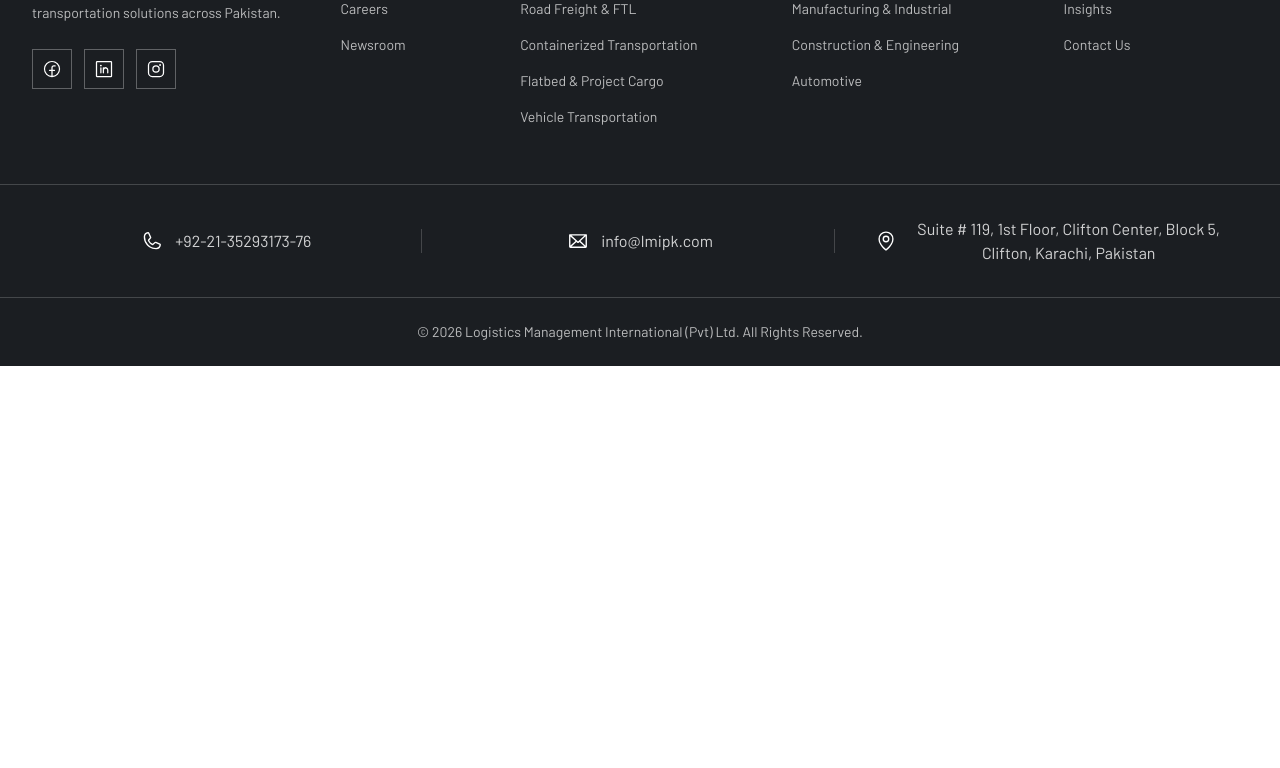
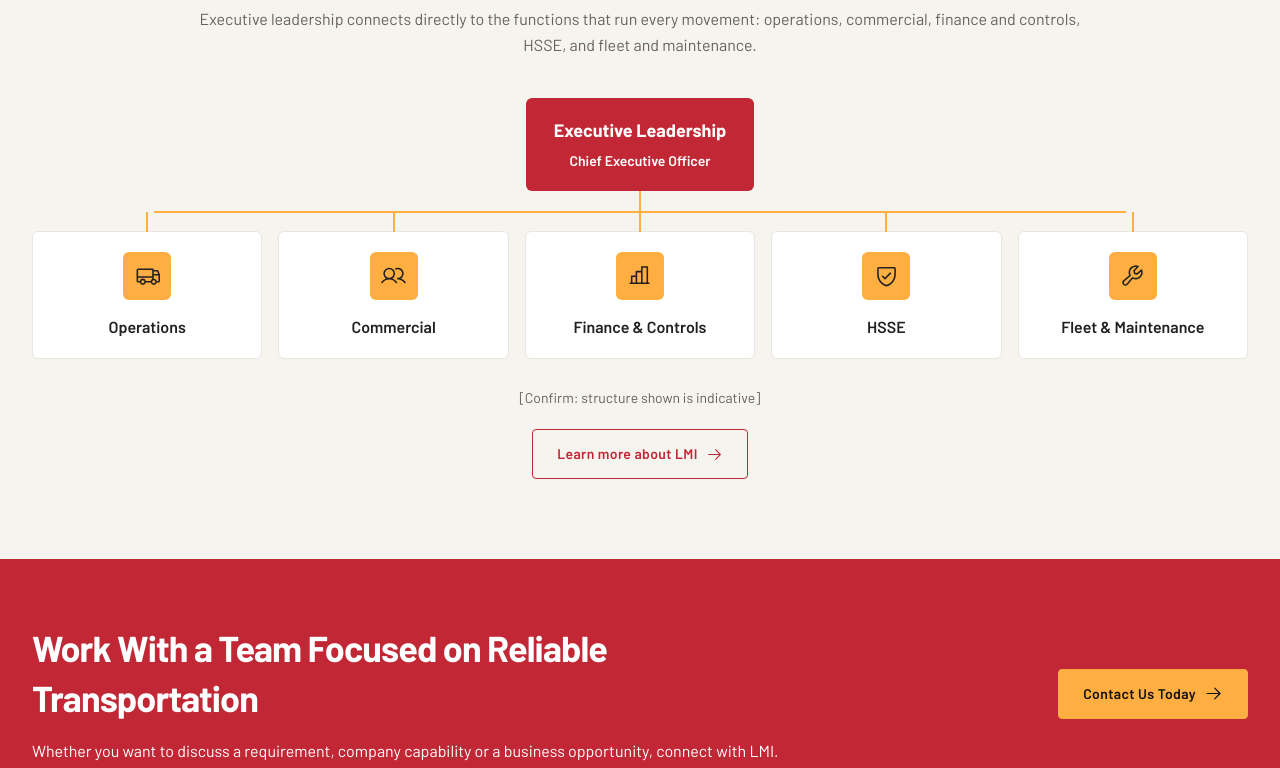
Before and after one commit to abdulrafayb/lmi-website, a React (Vite) app: page /company/leadership in a window 1280 px wide. Shown: the part 2552-3320 px from the top of the page. Before the commit the page ends 2918 px from the top, so only its background shows below. Built offline with nearby package versions, Linux system fonts and the light colour scheme; the HTML template or start-up script is replaced by a standard one.

Commit message:
Complete leadership page with organization model and contact banner

```diff
--- a/data/Our Company/Leadership.json
+++ b/data/Our Company/Leadership.json
@@ -89,5 +89,47 @@
         "image": null
       }
     ]
+  },
+  "sectionFive": {
+    "eyebrow": "One operating model",
+    "heading": "Leadership Across the Organization",
+    "description": "Executive leadership connects directly to the functions that run every movement: operations, commercial, finance and controls, HSSE, and fleet and maintenance.",
+    "executiveHeading": "Executive Leadership",
+    "executiveRole": "Chief Executive Officer",
+    "functions": [
+      {
+        "icon": "operations",
+        "label": "Operations"
+      },
+      {
+        "icon": "commercial",
+        "label": "Commercial"
+      },
+      {
+        "icon": "finance",
+        "label": "Finance & Controls"
+      },
+      {
+        "icon": "safety",
+        "label": "HSSE"
+      },
+      {
+        "icon": "maintenance",
+        "label": "Fleet & Maintenance"
+      }
+    ],
+    "note": "[Confirm: structure shown is indicative]",
+    "action": {
+      "label": "Learn more about LMI",
+      "path": "/company/about-us"
+    }
+  },
+  "sectionSix": {
+    "heading": "Work With a Team Focused on Reliable Transportation",
+    "description": "Whether you want to discuss a requirement, company capability or a business opportunity, connect with LMI.",
+    "action": {
+      "label": "Contact Us Today",
+      "path": "/contact-us"
+    }
   }
 }
--- a/src/pages/our-company/Leadership.jsx
+++ b/src/pages/our-company/Leadership.jsx
@@ -1,8 +1,10 @@
 import SectionOne from "../../sections/our-company/leadership/SectionOne";
 import SectionTwo from "../../sections/our-company/leadership/SectionTwo";
 import SectionThree from "../../sections/our-company/leadership/SectionThree";
+import SectionFour from "../../sections/our-company/leadership/SectionFour";
+import SectionFive from "../../sections/our-company/leadership/SectionFive";
 
-import SectionFour from "../../sections/our-company/leadership/SectionFour";
+import SectionSix from "../../sections/our-company/leadership/SectionSix";
 
 export default function Leadership() {
   return (
@@ -11,6 +13,8 @@ export default function Leadership() {
       <SectionTwo />
       <SectionThree />
       <SectionFour />
+      <SectionFive />
+      <SectionSix />
     </>
   );
 }
--- /dev/null
+++ b/src/sections/our-company/leadership/SectionFive.jsx
@@ -0,0 +1,96 @@
+import {
+  ArrowRight,
+  ArrowDown,
+  Truck,
+  Users,
+  ChartBar,
+  ShieldCheck,
+  Wrench,
+} from "@phosphor-icons/react";
+import Button from "../../../ui/Button";
+import Eyebrow from "../../../ui/Eyebrow";
+import Reveal from "../../../components/Reveal";
+import leadershipData from "../../../../data/Our Company/Leadership.json";
+
+const {
+  eyebrow,
+  heading,
+  description,
+  executiveHeading,
+  executiveRole,
+  functions,
+  note,
+  action,
+} = leadershipData.sectionFive;
+const icons = {
+  operations: Truck,
+  commercial: Users,
+  finance: ChartBar,
+  safety: ShieldCheck,
+  maintenance: Wrench,
+};
+
+export default function SectionFive() {
+  return (
+    <section
+      className="bg-proof-surface py-12 text-center md:py-16 lg:py-20"
+      aria-labelledby="leadership-model-heading"
+    >
+      <div className="wrapper max-w-320">
+        <Reveal className="mx-auto max-w-4xl">
+          <Eyebrow className="mb-4">{eyebrow}</Eyebrow>
+          <h2
+            id="leadership-model-heading"
+            className="text-hero-heading text-2xl leading-snug font-bold tracking-tight md:text-3xl lg:text-4xl"
+          >
+            {heading}
+          </h2>
+          <p className="text-hero-copy mt-5 text-base leading-relaxed">
+            {description}
+          </p>
+        </Reveal>
+        <Reveal className="mt-10">
+          <div className="bg-brand-red text-surface lg:after:bg-proof-accent relative mx-auto w-fit max-w-full rounded-md px-7 py-5 lg:after:absolute lg:after:top-full lg:after:left-1/2 lg:after:h-5 lg:after:w-0.5 lg:after:-translate-x-1/2 lg:after:content-['']">
+            <h3 className="text-lg leading-snug font-bold">
+              {executiveHeading}
+            </h3>
+            <p className="mt-2 text-sm font-semibold">{executiveRole}</p>
+          </div>
+          <ArrowDown
+            size={25}
+            className="text-proof-accent mx-auto mt-4 lg:hidden"
+            aria-hidden="true"
+          />
+          <ul className="lg:before:bg-proof-accent relative mt-4 grid grid-cols-1 gap-4 sm:grid-cols-2 lg:mt-10 lg:grid-cols-5 lg:before:absolute lg:before:-top-5 lg:before:right-[10%] lg:before:left-[10%] lg:before:h-0.5 lg:before:content-['']">
+            {functions.map(({ icon, label }) => {
+              const Icon = icons[icon];
+              return (
+                <li
+                  key={icon}
+                  className="border-trust-border bg-surface lg:before:bg-proof-accent relative rounded-md border px-4 py-5 lg:before:absolute lg:before:-top-5 lg:before:left-1/2 lg:before:h-5 lg:before:w-0.5 lg:before:-translate-x-1/2 lg:before:content-['']"
+                >
+                  <span
+                    className="bg-proof-accent text-hero-heading mx-auto grid size-12 place-items-center rounded-md"
+                    aria-hidden="true"
+                  >
+                    <Icon size={25} />
+                  </span>
+                  <h4 className="text-hero-heading mt-4 text-sm leading-snug font-semibold lg:text-base">
+                    {label}
+                  </h4>
+                </li>
+              );
+            })}
+          </ul>
+        </Reveal>
+        <p className="text-hero-copy mt-7 text-sm leading-relaxed">{note}</p>
+        <div className="mt-5 flex justify-center">
+          <Button to={action.path} variant="secondary">
+            {action.label}
+            <ArrowRight size={17} aria-hidden="true" />
+          </Button>
+        </div>
+      </div>
+    </section>
+  );
+}
--- /dev/null
+++ b/src/sections/our-company/leadership/SectionSix.jsx
@@ -0,0 +1,33 @@
+import { ArrowRight } from "@phosphor-icons/react";
+import Button from "../../../ui/Button";
+import Reveal from "../../../components/Reveal";
+import leadershipData from "../../../../data/Our Company/Leadership.json";
+
+const { heading, description, action } = leadershipData.sectionSix;
+
+export default function SectionSix() {
+  return (
+    <section
+      className="bg-brand-red text-surface py-12 text-center md:py-14 lg:py-16 lg:text-left"
+      aria-labelledby="leadership-contact-heading"
+    >
+      <Reveal className="wrapper flex max-w-320 flex-col items-center justify-between gap-7 lg:flex-row lg:gap-12">
+        <div className="max-w-3xl">
+          <h2
+            id="leadership-contact-heading"
+            className="text-2xl leading-snug font-bold tracking-tight md:text-3xl lg:text-4xl"
+          >
+            {heading}
+          </h2>
+          <p className="mt-4 text-sm leading-relaxed md:text-base">
+            {description}
+          </p>
+        </div>
+        <Button to={action.path} variant="tertiary" className="shrink-0">
+          {action.label}
+          <ArrowRight size={19} aria-hidden="true" />
+        </Button>
+      </Reveal>
+    </section>
+  );
+}
```
